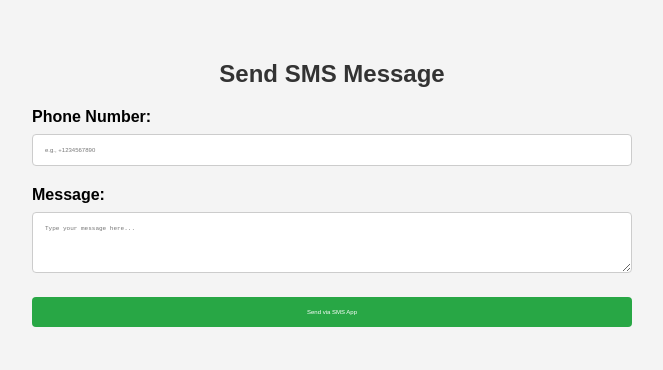
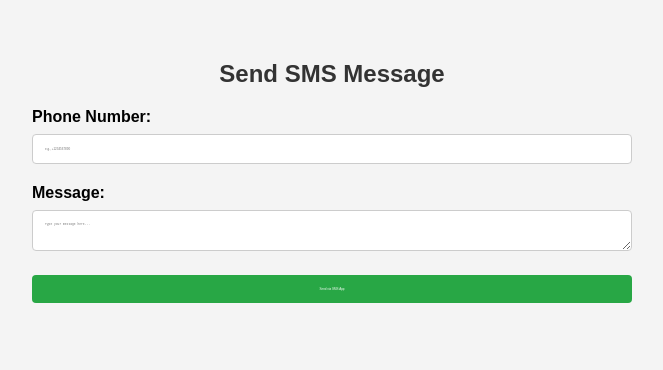
Before and after one commit to Sb0160/SMS-PAGE, a plain HTML site: page index.html in a window 1280 px wide. Shown: the whole page, without its empty margins (308-971 px from the left). Drawn offline with Linux system fonts and the light colour scheme.

Commit message:
Update index.html

```diff
--- a/index.html
+++ b/index.html
@@ -29,7 +29,7 @@
       box-sizing: border-box;
       border: 1px solid #ccc;
       border-radius: 4px;
-      font-size: 6px;
+      font-size: 3px;
     }
     button {
       margin-top: 20px;
@@ -38,7 +38,7 @@
       color: white;
       padding: 12px;
       border: none;
-      font-size: 6px;
+      font-size: 3px;
       border-radius: 4px;
       cursor: pointer;
     }
```
